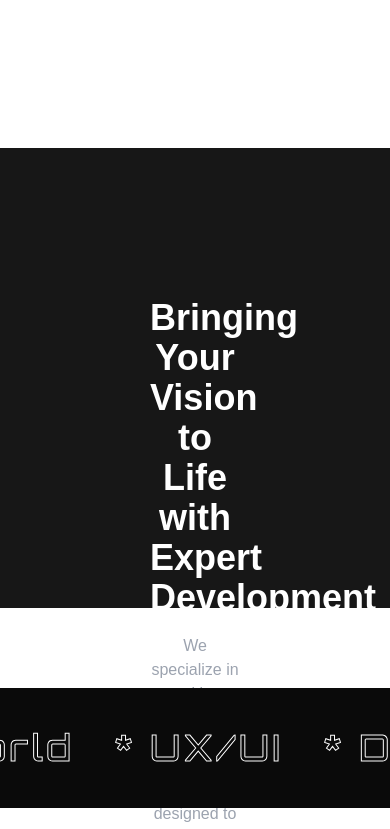
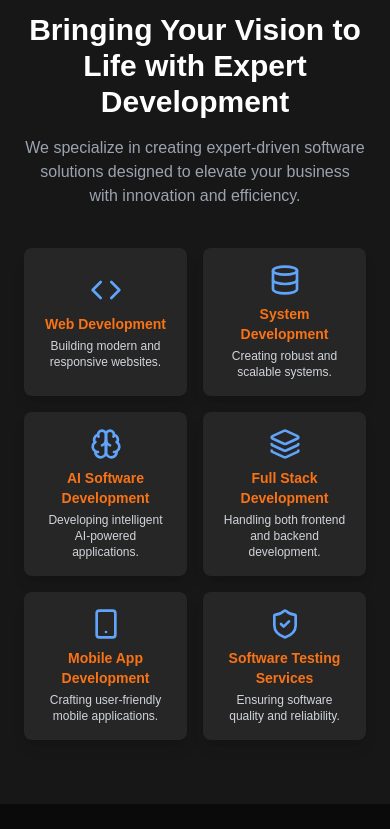
Before and after one commit to Joshua-Yel/InnewgenNetworkSolutions, a Next.js app: page / in a window 390 px wide. Shown: the part 960-1789 px from the top of the page. Built offline with nearby package versions, Linux system fonts and the light colour scheme.

Commit message:
services update

```diff
--- a/src/app/components/services.js
+++ b/src/app/components/services.js
@@ -1,4 +1,4 @@
-import React from "react";
+import React, { useState, useEffect } from "react";
 import {
   Code,
   Database,
@@ -72,7 +72,50 @@ const services = [
 ];
 
 const Services = () => {
-  return (
+  const [isMobile, setIsMobile] = useState(false);
+
+  useEffect(() => {
+    const handleResize = () => {
+      setIsMobile(window.innerWidth < 768); // If width < 768px, set isMobile to true
+    };
+
+    handleResize(); // Initial check
+    window.addEventListener("resize", handleResize);
+    return () => window.removeEventListener("resize", handleResize);
+  }, []);
+
+  return isMobile ? (
+    // Mobile Layout
+    <section className="bg-neutral-900 w-full py-16 px-6 md:px-16">
+      <div className="text-center max-w-3xl mx-auto mb-10">
+        <h2 className="text-3xl md:text-4xl font-bold text-white mb-4">
+          Bringing Your Vision to Life with Expert Development
+        </h2>
+        <p className="text-gray-400">
+          We specialize in creating expert-driven software solutions designed to
+          elevate your business with innovation and efficiency.
+        </p>
+      </div>
+
+      <div className="grid grid-cols-2 sm:grid-cols-2 lg:grid-cols-3 gap-4">
+        {services.map((service, index) => (
+          <div
+            key={index}
+            className="bg-neutral-800 p-4 rounded-lg shadow-lg flex flex-col items-center justify-center text-center hover:shadow-2xl transition-all duration-300"
+          >
+            {service.icon}
+            <h3 className="text-sm sm:text-base font-semibold text-orange-500 mt-2">
+              {service.title}
+            </h3>
+            <p className="text-xs sm:text-sm text-gray-300 mt-1">
+              {service.description}
+            </p>
+          </div>
+        ))}
+      </div>
+    </section>
+  ) : (
+    // Desktop/Tablet Layout
     <section
       className="flex flex-col bg-neutral-900 w-full md:flex-row items-center justify-between px-10 py-16 mb-20"
       style={{
@@ -87,25 +130,23 @@ const Services = () => {
           Bringing Your Vision to Life with Expert Development
         </h2>
         <p className="text-gray-400">
-          We specialize in making expert driven software solutions designed to
+          We specialize in making expert-driven software solutions designed to
           elevate your business with innovation and efficiency.
         </p>
       </div>
-      <div className="relative grid grid-cols-3 gap-6 mt-0 md:mb-40 sm:grid-cols-2 lg:grid-cols-3 ">
+      <div className="relative grid grid-cols-2 gap-6 mt-0 md:mb-40 sm:grid-cols-2 lg:grid-cols-3">
         {services.map((service, index) => (
           <div
             key={index}
             className="bg-neutral-800 p-6 w-full h-60 rounded-lg shadow-lg relative transform transition-all duration-300 hover:-translate-y-2"
             style={{
               top: `${(index % 3) * 60}px`,
-              // left: `${(index % 2) * 10}px`,
               zIndex: `${10 - index}`,
               opacity: index % 2 === 0 ? 1 : 0.9,
               transition: "transform 0.10s, opacity 0.10s",
               transformOrigin: "center",
               display: "flex",
               flexDirection: "column",
-              cursor: "pointer",
               alignItems: "center",
               justifyContent: "space-evenly",
               cursor: "pointer",
```
